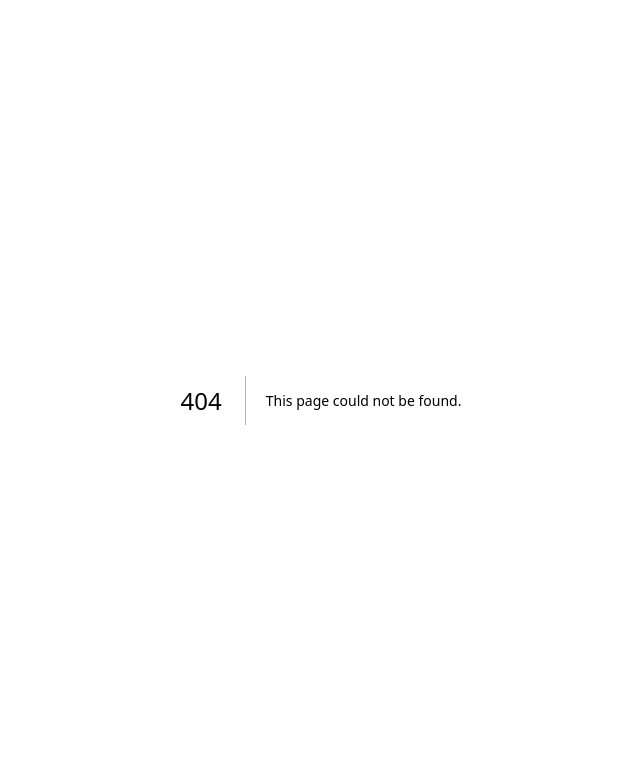
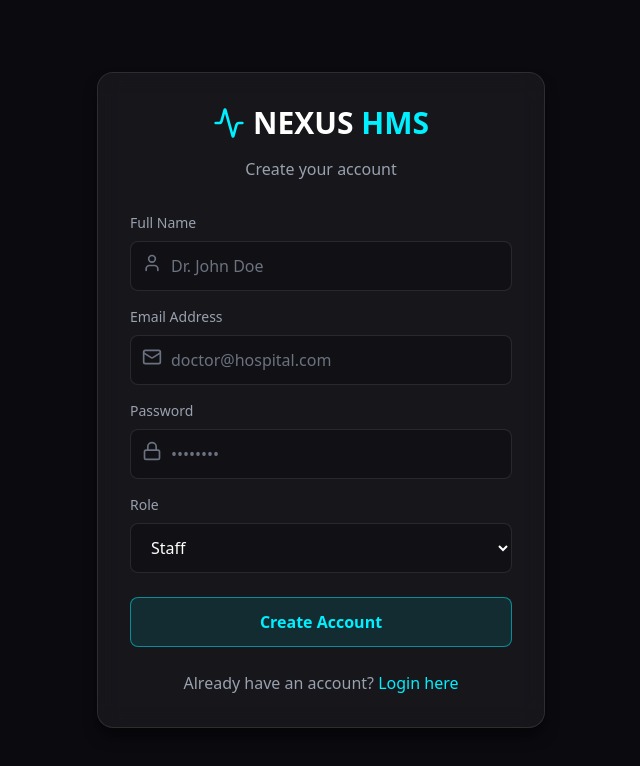
Before and after one commit to Deep-Parmar7659/Hospital-Management-System, a Next.js app in the folder frontend/: page /register in a window 1280 px wide. Before the commit this address had no page. Shown: the top 766 px of the page, without its empty margins (319-959 px from the left). Built offline with nearby package versions, Linux system fonts and the light colour scheme.

Commit message:
feat: add registration page

```diff
--- /dev/null
+++ b/frontend/src/app/register/page.tsx
@@ -0,0 +1,157 @@
+"use client";
+
+import { useState } from "react";
+import { useRouter } from "next/navigation";
+import api from "@/lib/api";
+import { motion } from "framer-motion";
+import { Activity, User, Mail, Lock, Loader2 } from "lucide-react";
+import Link from "next/link";
+
+export default function RegisterPage() {
+  const router = useRouter();
+  const [formData, setFormData] = useState({
+    full_name: "",
+    email: "",
+    password: "",
+    role: "staff",
+  });
+  const [isLoading, setIsLoading] = useState(false);
+  const [error, setError] = useState("");
+
+  const handleRegister = async (e: React.FormEvent) => {
+    e.preventDefault();
+    setIsLoading(true);
+    setError("");
+
+    try {
+      await api.post("/auth/register", formData);
+      router.push("/login?registered=true");
+    } catch (err: unknown) {
+      const errorMessage =
+        (err as { response?: { data?: { detail?: string } } })?.response?.data
+          ?.detail || "Registration failed";
+      setError(errorMessage);
+    } finally {
+      setIsLoading(false);
+    }
+  };
+
+  return (
+    <div className="min-h-screen bg-background flex items-center justify-center p-4">
+      <motion.div
+        initial={{ opacity: 0, y: 20 }}
+        animate={{ opacity: 1, y: 0 }}
+        className="glass-panel w-full max-w-md p-8"
+      >
+        <div className="text-center mb-8">
+          <div className="flex items-center justify-center gap-2 mb-4">
+            <Activity className="w-8 h-8 text-primary" />
+            <h1 className="text-3xl font-bold text-white">
+              NEXUS <span className="text-primary">HMS</span>
+            </h1>
+          </div>
+          <p className="text-gray-400">Create your account</p>
+        </div>
+
+        {error && (
+          <div className="bg-red-500/10 border border-red-500/50 text-red-500 px-4 py-3 rounded-lg mb-6">
+            {error}
+          </div>
+        )}
+
+        <form onSubmit={handleRegister} className="space-y-4">
+          <div>
+            <label className="block text-sm text-gray-400 mb-2">
+              Full Name
+            </label>
+            <div className="relative">
+              <User className="absolute left-3 top-3 w-5 h-5 text-gray-500" />
+              <input
+                type="text"
+                required
+                className="glass-input w-full pl-10"
+                placeholder="Dr. John Doe"
+                value={formData.full_name}
+                onChange={(e) =>
+                  setFormData({ ...formData, full_name: e.target.value })
+                }
+              />
+            </div>
+          </div>
+
+          <div>
+            <label className="block text-sm text-gray-400 mb-2">
+              Email Address
+            </label>
+            <div className="relative">
+              <Mail className="absolute left-3 top-3 w-5 h-5 text-gray-500" />
+              <input
+                type="email"
+                required
+                className="glass-input w-full pl-10"
+                placeholder="doctor@hospital.com"
+                value={formData.email}
+                onChange={(e) =>
+                  setFormData({ ...formData, email: e.target.value })
+                }
+              />
+            </div>
+          </div>
+
+          <div>
+            <label className="block text-sm text-gray-400 mb-2">Password</label>
+            <div className="relative">
+              <Lock className="absolute left-3 top-3 w-5 h-5 text-gray-500" />
+              <input
+                type="password"
+                required
+                className="glass-input w-full pl-10"
+                placeholder="••••••••"
+                value={formData.password}
+                onChange={(e) =>
+                  setFormData({ ...formData, password: e.target.value })
+                }
+              />
+            </div>
+          </div>
+
+          <div>
+            <label className="block text-sm text-gray-400 mb-2">Role</label>
+            <select
+              className="glass-input w-full"
+              value={formData.role}
+              onChange={(e) =>
+                setFormData({ ...formData, role: e.target.value })
+              }
+            >
+              <option value="staff">Staff</option>
+              <option value="admin">Admin</option>
+              <option value="hr">HR</option>
+            </select>
+          </div>
+
+          <button
+            type="submit"
+            disabled={isLoading}
+            className="neon-button w-full mt-6 flex items-center justify-center gap-2 disabled:opacity-50"
+          >
+            {isLoading ? (
+              <Loader2 className="w-5 h-5 animate-spin" />
+            ) : (
+              "Create Account"
+            )}
+          </button>
+        </form>
+
+        <div className="mt-6 text-center">
+          <p className="text-gray-400">
+            Already have an account?{" "}
+            <Link href="/login" className="text-primary hover:underline">
+              Login here
+            </Link>
+          </p>
+        </div>
+      </motion.div>
+    </div>
+  );
+}
```
